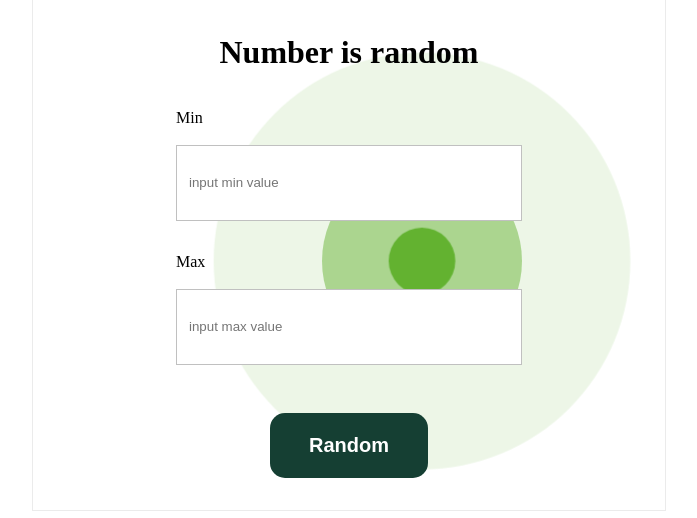
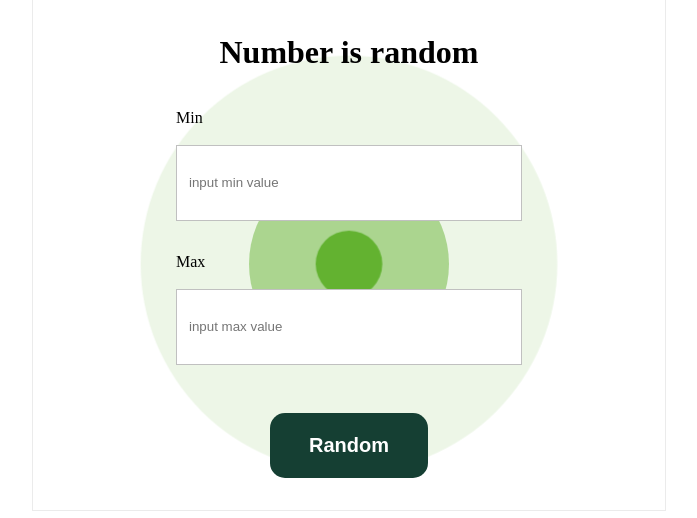
Before and after one commit to Yoottana-Prapbuntarik/mdt-random-student, a plain HTML site: page index.html in a window 1280 px wide. Shown: the part 229-747 px from the top of the page, without its empty margins (291-988 px from the left). Drawn offline with Linux system fonts and the light colour scheme.

Commit message:
Fixed layout

```diff
--- a/index.html
+++ b/index.html
@@ -42,15 +42,12 @@
         }
 
         /* Indicator */
-        .container {
-
-            max-width: 75%;
-            overflow: hidden;
+        .container-indicator {
+            display: flex;
+            align-items: center;
+            position: absolute;
             z-index: -1;
-            position: absolute;
-            right: 0;
-            left: 36%;
-            top: 29%;
+            top: 25%;
         }
 
         .ripple {
@@ -117,23 +114,31 @@
                 opacity: 0;
             }
         }
+
+        .responsive-box {
+            position: relative;
+            display: flex;
+            flex-direction: column;
+            border: 1px solid #ebebeb;
+            width: 50%;
+            justify-content: center;
+            align-items: center;
+        }
+
+
+        @media only screen and (max-width: 1200px) {
+            .responsive-box {
+                width: 100%;
+            }
+        }
     </style>
 </head>
 
 <body>
-    <div style="width: 100%; margin: 0 auto; position: relative;">
-        <div class="container">
-            <div class="ripple">
-                <div class="child"></div>
-                <div class="child"></div>
-                <div class="child"></div>
-            </div>
-        </div>
-
+    <div style="width: 100%; margin: 0 auto;">
         <div
-            style="width: 100%; height: 100vh; display: flex; flex-direction: column; align-items: center; justify-content: center;">
-            <div
-                style="display: flex; flex-direction: column; border: 1px solid #ebebeb; width: 50%; justify-content: center; align-items: center;">
+            style="width: 100%; height: 100vh; display: flex; flex-direction: column; align-items: center; justify-content: center;  position: relative;">
+            <div class="responsive-box">
                 <div>
                     <img style="border-radius: 10px;
                     margin-top: 2rem;
@@ -159,6 +164,13 @@
                         style="width: 320px; height:50px; padding: .75rem;">
                 </div>
                 <button onclick="randomNumber()" class="btn">Random</button>
+                <div class="container-indicator">
+                    <div class="ripple">
+                        <div class="child"></div>
+                        <div class="child"></div>
+                        <div class="child"></div>
+                    </div>
+                </div>
             </div>
 
         </div>
```
